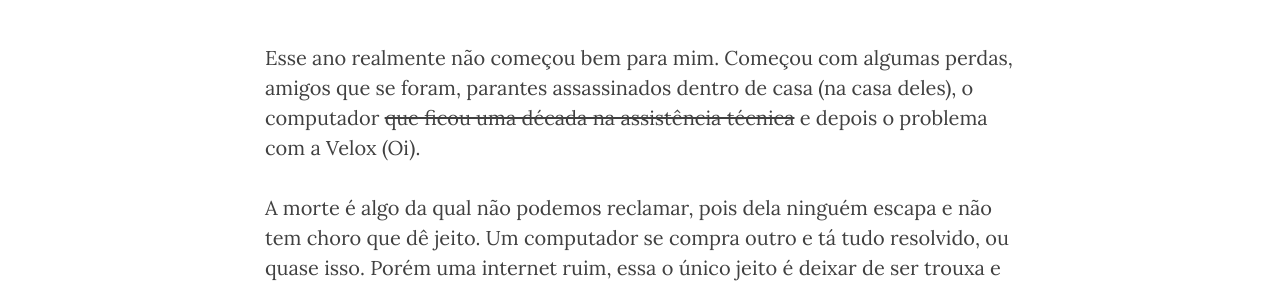
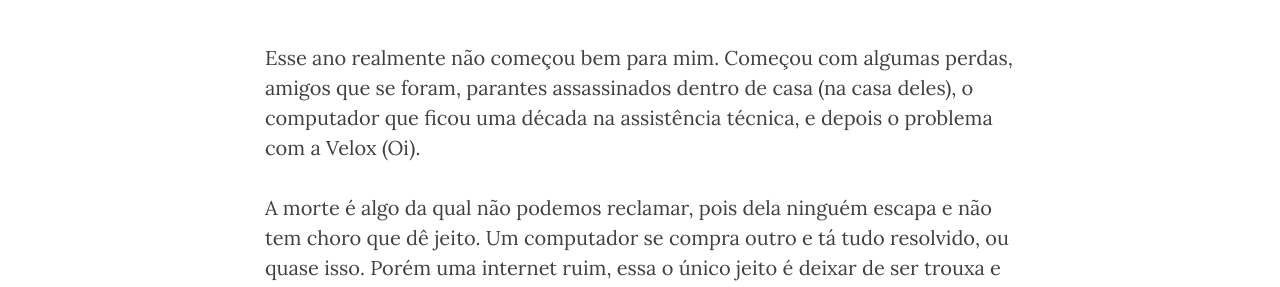
Before and after one commit to snarq/snarq.github.io, a Jekyll site: the page built from _posts/2015-03-11-uma-pausa-nao-programada.md, in a window 1280 px wide and 900 px high, scrolled down 358 px. Shown: the part 215-502 px from the top of the window. Built offline with Jekyll 4.4.1, drawn with Linux system fonts in a browser that asks for light colours; nearby versions of some CDN libraries; emoji names are drawn with the system emoji font; comment, search, counter and statistics services are not loaded.

Commit message:
Cadê o ~~strikethrough~~ GitHub?

```diff
--- a/_posts/2015-03-11-uma-pausa-nao-programada.md
+++ b/_posts/2015-03-11-uma-pausa-nao-programada.md
@@ -8,7 +8,7 @@ author: Snarqie
 categories:
 - Blog
 ---
-Esse ano realmente não começou bem para mim. Começou com algumas perdas, amigos que se foram, parantes assassinados dentro de casa (na casa deles), o computador ~~que ficou uma década na assistência técnica~~ e depois o problema com a Velox (Oi).
+Esse ano realmente não começou bem para mim. Começou com algumas perdas, amigos que se foram, parantes assassinados dentro de casa (na casa deles), o computador que ficou uma década na assistência técnica, e depois o problema com a Velox (Oi).
 
 A morte é algo da qual não podemos reclamar, pois dela ninguém escapa e não tem choro que dê jeito. Um computador se compra outro e tá tudo resolvido, ou quase isso. Porém uma internet ruim, essa o único jeito é deixar de ser trouxa e cancelar. Uso a Velox aqui em casa desde 2007, e até 2009 nunca tive com o que reclamar, mas de 2010 pra cá já perdi as contas de quantas ligações, dores de cabeça, dias offline, trabalhos atrasados e prejuízos. Nunca tive um suporte digno, sempre tratam o cliente como um bosta desatualizado, que não sabe de nada. A ultima que me aconteceu, e que por acaso achei super estranho, foi o aparecimentos de recargas para celular na minha conta telefônica, na qual só cheguei a descobrir agora.
 
```
